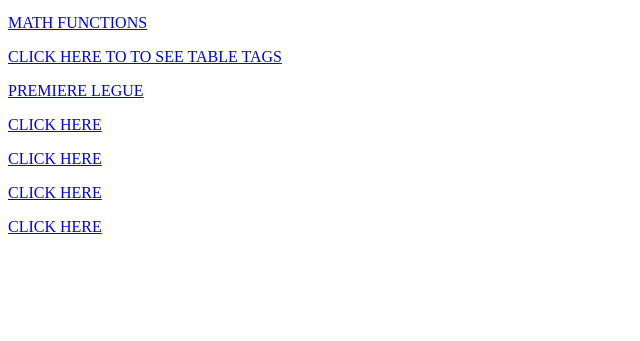
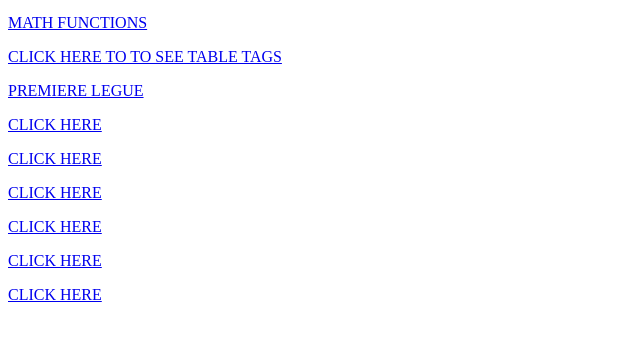
Before and after one commit to anitah31/project1, a plain HTML site: page index.html in a window 1280 px wide. Shown: the part 441-782 px from the top of the page, without its empty margins (0-640 px from the left). Drawn offline with Linux system fonts and the light colour scheme.

Commit message:
Update index.html

```diff
--- a/index.html
+++ b/index.html
@@ -29,5 +29,7 @@
      <p><a href="updatedusiuform.html"> CLICK HERE</a></p>
      <p><a href="usiuform.html"> CLICK HERE</a></p>
      <p><a href="Java.html"> CLICK HERE</a></p>
+    <p><a href="demoheader.html"> CLICK HERE</a></p>
+    <p><a href="demobody.html"> CLICK HERE</a></p>
 </body>
 </html>
```
